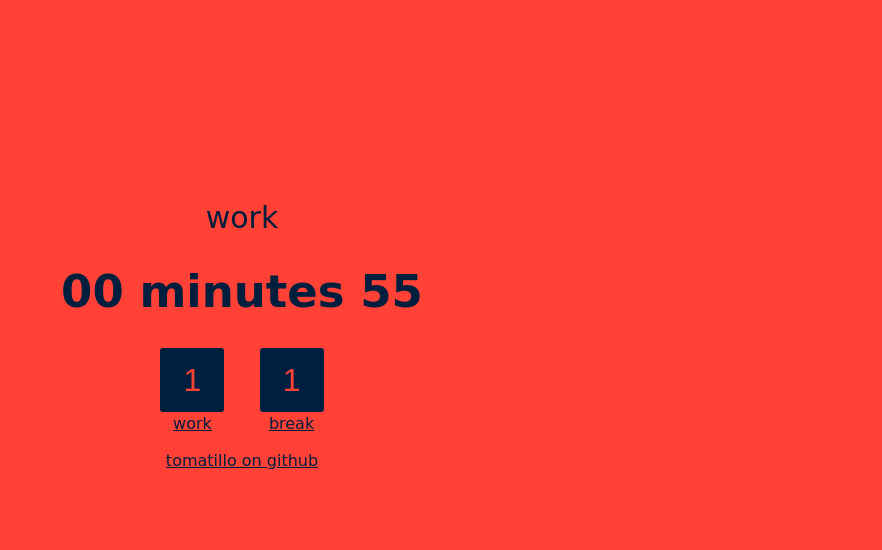
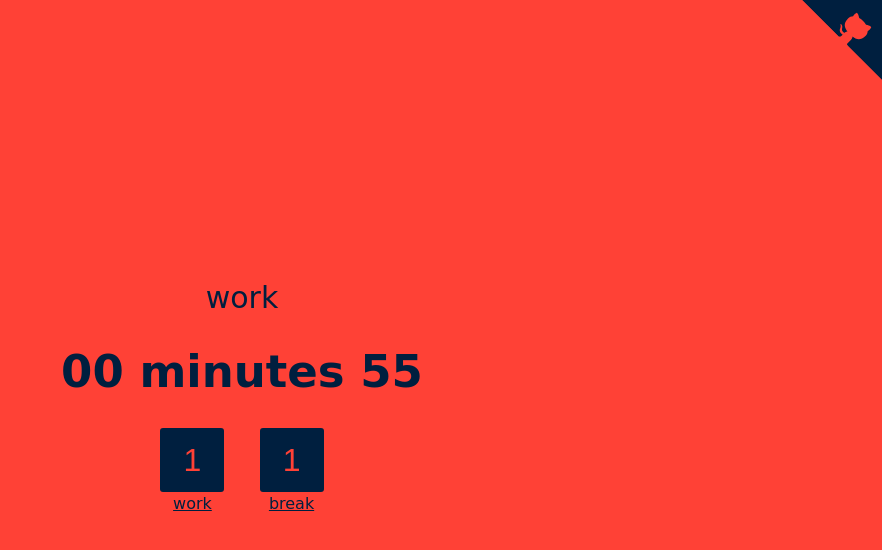
Before and after one commit to lukasschwab/tomatillo, a plain HTML site: page index.html in a window 1280 px wide. Shown: the whole page, without its empty margins (398-1280 px from the left). Drawn offline with Linux system fonts and the light colour scheme; a web font is replaced by a local one.

Commit message:
Move github link to ribbon

```diff
--- a/index.html
+++ b/index.html
@@ -16,6 +16,23 @@
   <div id="breakInput" class="input">
     <input name="breakMinutes" type="text" maxlength="3" id="breakMinutes" class="setting" placeholder="15"><br><a onclick="switchToBreak();" href="#">break</a>
   </div>
-  <div><a href="https://github.com/lukasschwab/tomatillo">tomatillo on github</a>
 </body>
 <script src="timer.js"></script>
+<!-- Testing -->
+  <svg width="80" height="80" viewBox="0 0 250 250" style="position: absolute; top: 0; border: 0; right: 0;" aria-hidden="true">
+    <defs>
+      <mask id="hole" fill="#000">
+        <path d="M0,0 L115,115 L130,115 L142,142 L250,250 L250,0 Z" mask="url(#hole)" fill="#fff"></path>
+        <path d="M128.3,109.0 C113.8,99.7 119.0,89.6 119.0,89.6 C122.0,82.7 120.5,78.6 120.5,78.6 C119.2,72.0 123.4,76.3 123.4,76.3 C127.3,80.9 125.5,87.3 125.5,87.3 C122.9,97.6 130.6,101.9 134.4,103.2" style="transform-origin: 130px 106px;" class="octo-arm"></path>
+        <path d="M115.0,115.0 C114.9,115.1 118.7,116.5 119.8,115.4 L133.7,101.6 C136.9,99.2 139.9,98.4 142.2,98.6 C133.8,88.0 127.5,74.4 143.8,58.0 C148.5,53.4 154.0,51.2 159.7,51.0 C160.3,49.4 163.2,43.6 171.4,40.1 C171.4,40.1 176.1,42.5 178.8,56.2 C183.1,58.6 187.2,61.8 190.9,65.4 C194.5,69.0 197.7,73.2 200.1,77.6 C213.8,80.2 216.3,84.9 216.3,84.9 C212.7,93.1 206.9,96.0 205.4,96.6 C205.1,102.4 203.0,107.8 198.3,112.5 C181.9,128.9 168.3,122.5 157.7,114.1 C157.9,116.9 156.7,120.9 152.7,124.9 L141.0,136.5 C139.8,137.7 141.6,141.9 141.8,141.8 Z" class="octo-body"></path>
+      </mask>
+    </defs>
+    <a href="https://github.com/lukasschwab/tomatillo" class="github-corner" aria-label="View source on Github">
+    <path d="M0,0 L115,115 L130,115 L142,142 L250,250 L250,0 Z" mask="url(#hole)" fill="#001F3F"></path>
+    </a>
+</svg>
+<!-- <style>
+  .github-corner:hover {
+    opacity: 0.7;
+  }
+</style> -->
--- a/style.css
+++ b/style.css
@@ -4,7 +4,7 @@ body {
     font-family: 'Share', cursive;
     font-weight: normal;
     text-align: center;
-    margin-top: 25vh;
+    margin-top: 35vh;
     margin-bottom: 25vh;
 }
 
@@ -45,3 +45,7 @@ a {
 a:visited {
     color: #001F3F;
 }
+
+a:hover {
+    opacity: 0.7;
+}
```
